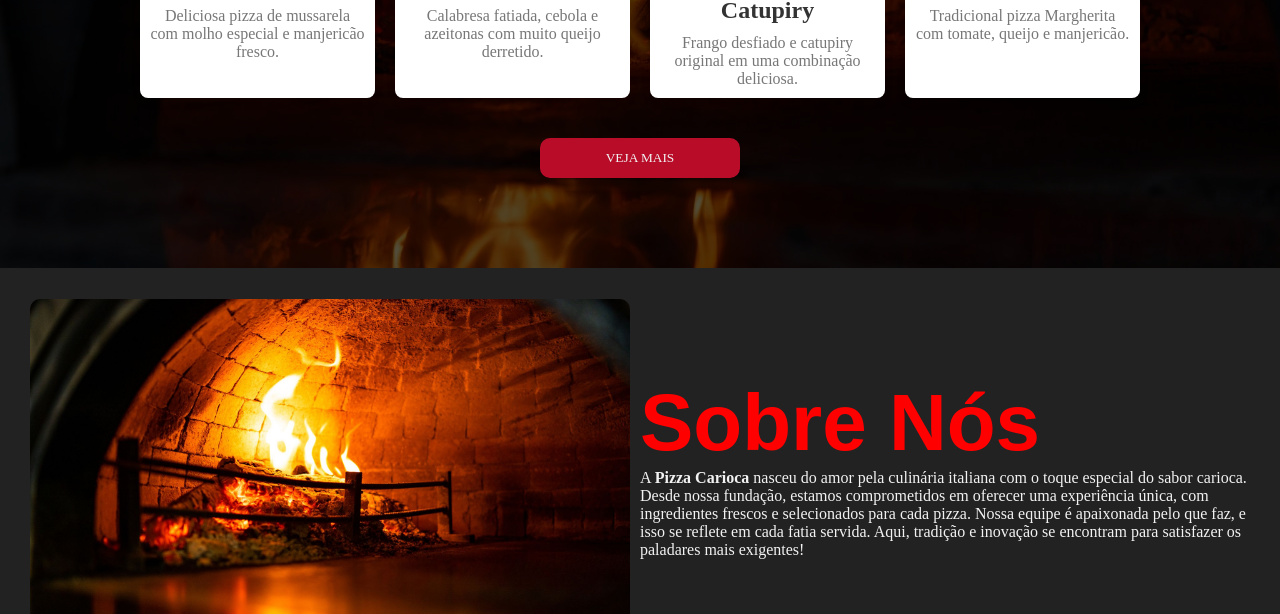
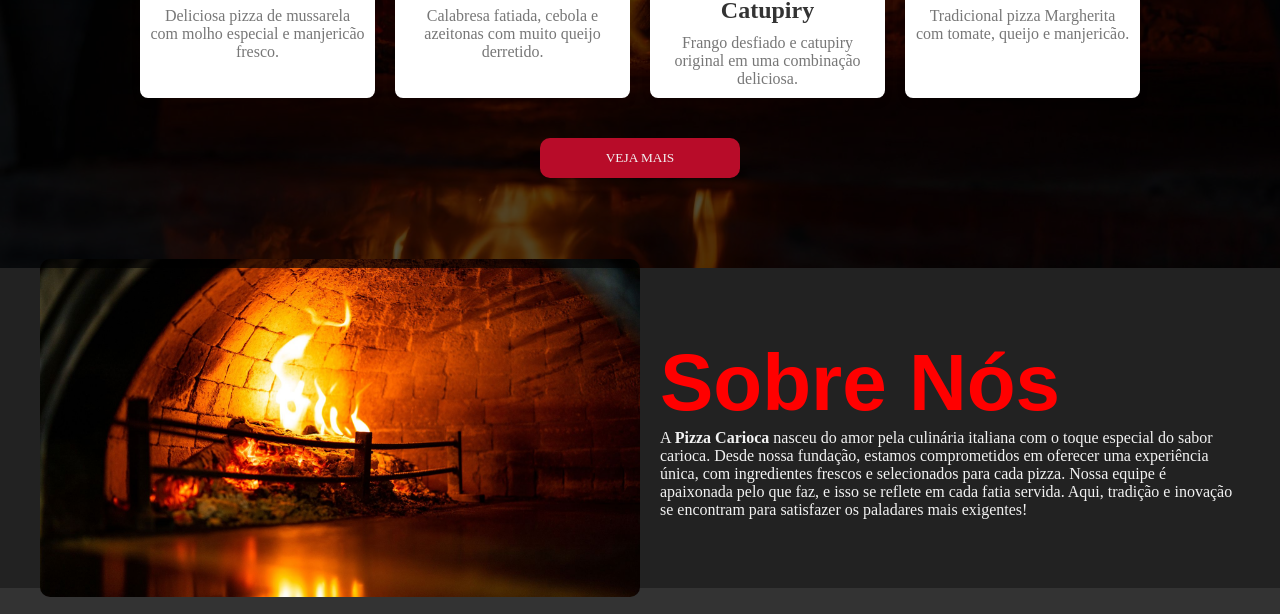
Before and after one commit to gusp0ntes/PizzaCarioca, a plain HTML site: page index.html in a window 1280 px wide. Shown: the part 1356-1970 px from the top of the page. Drawn offline with nearby package versions, Linux system fonts and the light colour scheme; a web font is replaced by a local one.

Commit message:
sessão sobre nós ajustada

```diff
--- a/assets/css/sobre-nos.css
+++ b/assets/css/sobre-nos.css
@@ -1,10 +1,11 @@
 .sobre-nos {
-    height: 50vh;
+    height: 40vh;
     background-color: #222;
     display: flex;
     justify-content: center;
     align-items: center;
-    padding: 0px 20px;
+    padding: 50px 40px;
+    gap: 20px;
 }
 
 .carousel {
```
